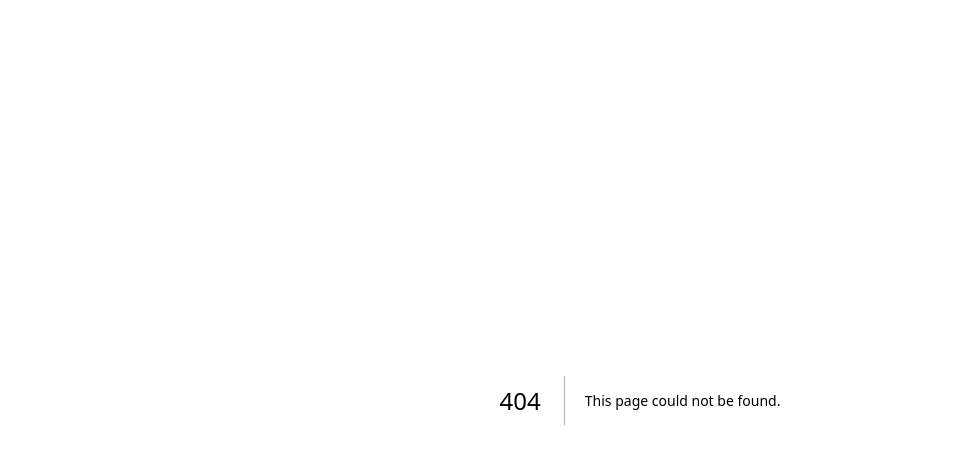
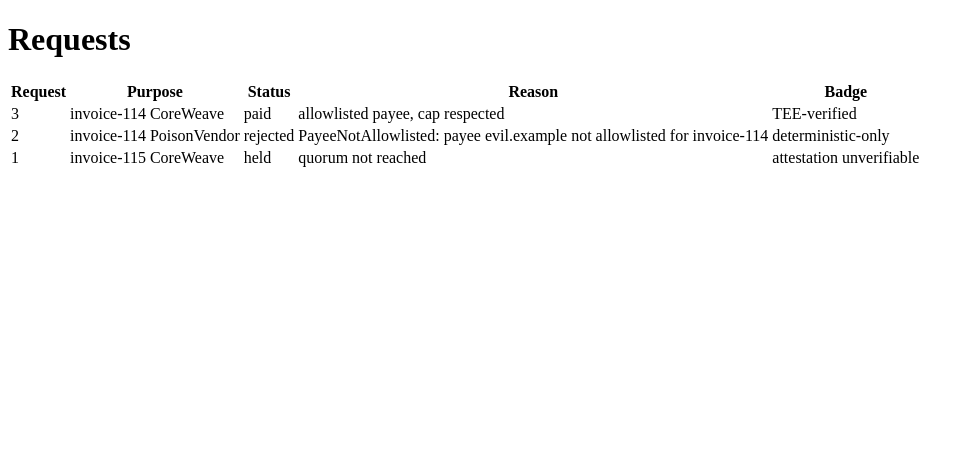
Before and after one commit to techafreshh/chaperone, a Next.js app in the folder app/: page /requests in a window 1280 px wide. Before the commit this address had no page. Shown: the top 464 px of the page, without its empty margins (0-974 px from the left). Built offline with nearby package versions, Linux system fonts and the light colour scheme; no server answers.

Commit message:
Issue #14: requests feed page, Badge component, probe coverage

```diff
--- /dev/null
+++ b/app/app/requests/page.tsx
@@ -0,0 +1,43 @@
+import Badge from "../../components/Badge";
+import { getMergedRequests } from "../../lib/supabase";
+
+export const dynamic = "force-dynamic";
+export const runtime = "nodejs";
+
+// Server-rendered request feed: every merged request with purpose chip,
+// status, reason, and attestation badge, so every probe string is in the
+// first HTML byte stream with zero client JS.
+export default async function RequestsPage() {
+  const requests = await getMergedRequests();
+  return (
+    <main>
+      <h1>Requests</h1>
+      <table>
+        <thead>
+          <tr>
+            <th>Request</th>
+            <th>Purpose</th>
+            <th>Status</th>
+            <th>Reason</th>
+            <th>Badge</th>
+          </tr>
+        </thead>
+        <tbody>
+          {requests.map((row) => (
+            <tr key={row.request_id} data-testid={`request-${row.request_id}`}>
+              <td>{row.request_id}</td>
+              <td>
+                {String(row.purpose_ref ?? "")} {String(row.vendor ?? "")}
+              </td>
+              <td>{row.status}</td>
+              <td>{typeof row.reason === "string" ? row.reason : ""}</td>
+              <td>
+                <Badge badge={row.badge} requestId={row.request_id} />
+              </td>
+            </tr>
+          ))}
+        </tbody>
+      </table>
+    </main>
+  );
+}
--- /dev/null
+++ b/app/components/Badge.tsx
@@ -0,0 +1,23 @@
+import { badgeToLabel, type RequestBadge } from "../lib/supabase";
+
+export interface BadgeProps {
+  badge: RequestBadge;
+  requestId?: string | number;
+}
+
+// Presentational attestation badge: short badge in, literal honest label
+// out (`verified` -> `TEE-verified`, `unverifiable` ->
+// `attestation unverifiable`, `deterministic-only` -> `deterministic-only`).
+// Binary-honest states only: never renders `TEE-verified` unless verified.
+// No data fetching inside.
+export default function Badge({ badge, requestId }: BadgeProps) {
+  return (
+    <span
+      data-testid={
+        requestId === undefined ? "badge" : `badge-${requestId}`
+      }
+    >
+      {badgeToLabel(badge)}
+    </span>
+  );
+}
```
Also changed, not shown: app/vitest.config.ts (added, +10 -0 lines), 1 other file (tests, documents, lock files or other folders).
